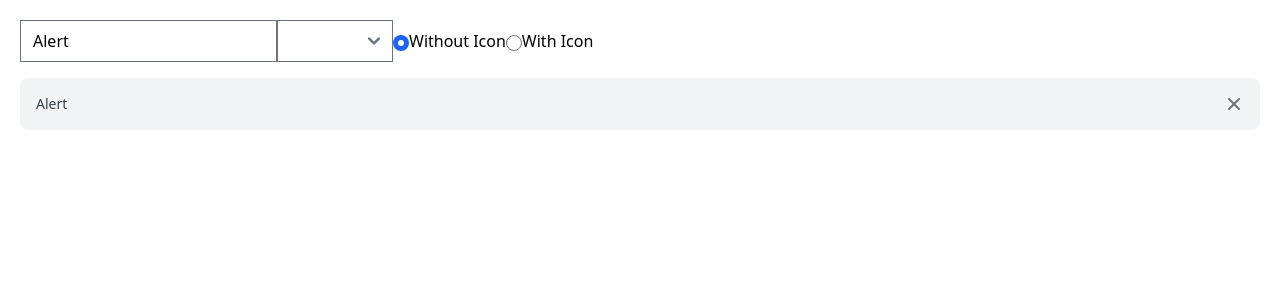
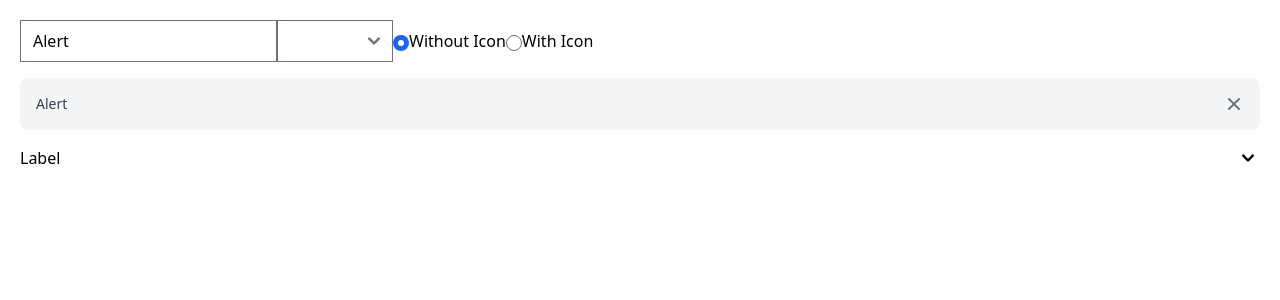
Before and after one commit to ibrahimalanshor/my-vue-ui, a Vue app: page / in a window 1280 px wide. Shown: the top 300 px of the page. Built offline with nearby package versions, Linux system fonts and the light colour scheme.

Commit message:
add collapse

```diff
--- a/src/App.vue
+++ b/src/App.vue
@@ -1,9 +1,10 @@
 <script setup>
-import { TestAlert } from '@/test';
+import { TestAlert, TestCollapse } from '@/test';
 </script>
 
 <template>
   <div class="p-5">
     <test-alert />
+    <test-collapse />
   </div>
 </template>
--- /dev/null
+++ b/src/components/base-collapse.vue
@@ -0,0 +1,39 @@
+<script setup>
+import { ref } from 'vue';
+
+const props = defineProps({
+  label: String,
+});
+
+const visible = ref(false);
+
+const handleClickLabel = () => (visible.value = !visible.value);
+</script>
+
+<template>
+  <div>
+    <div
+      class="flex items-center justify-between"
+      v-on:click="handleClickLabel"
+    >
+      <slot name="label">{{ props.label }}</slot>
+      <svg
+        data-accordion-icon
+        class="w-6 h-6 shrink-0"
+        :class="{ 'rotate-180': visible }"
+        fill="currentColor"
+        viewBox="0 0 20 20"
+        xmlns="http://www.w3.org/2000/svg"
+      >
+        <path
+          fill-rule="evenodd"
+          d="M5.293 7.293a1 1 0 011.414 0L10 10.586l3.293-3.293a1 1 0 111.414 1.414l-4 4a1 1 0 01-1.414 0l-4-4a1 1 0 010-1.414z"
+          clip-rule="evenodd"
+        ></path>
+      </svg>
+    </div>
+    <div v-if="visible">
+      <slot />
+    </div>
+  </div>
+</template>
--- a/src/components/index.js
+++ b/src/components/index.js
@@ -1 +1,2 @@
 export { default as BaseAlert } from './base-alert.vue';
+export { default as BaseCollapse } from './base-collapse.vue';
--- /dev/null
+++ b/src/test/test-collapse.vue
@@ -0,0 +1,7 @@
+<script setup>
+import { BaseCollapse } from '@/components';
+</script>
+
+<template>
+  <base-collapse label="Label"> Collapse Content </base-collapse>
+</template>
```
Also changed, not shown: src/test/index.js (+1 -0 lines).
